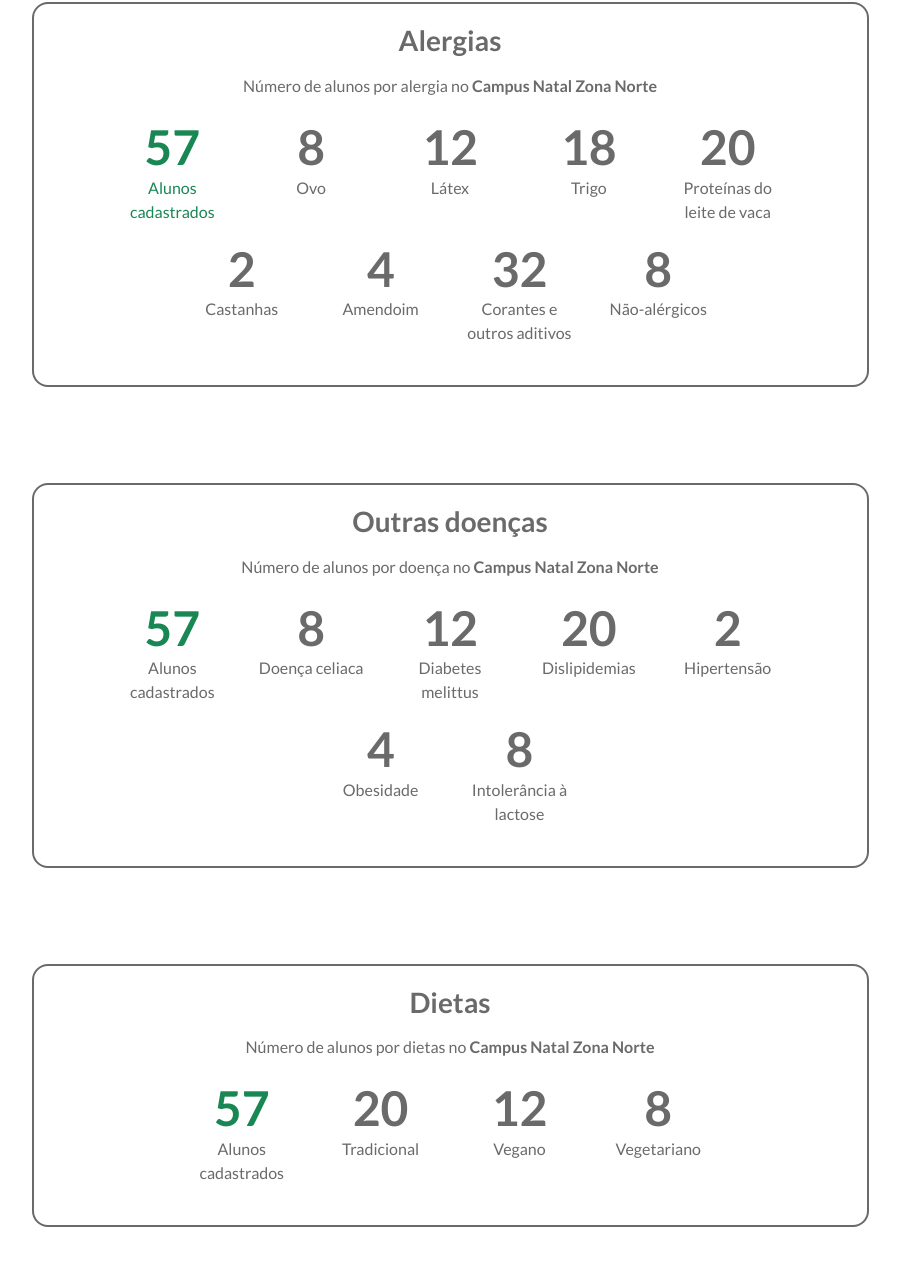
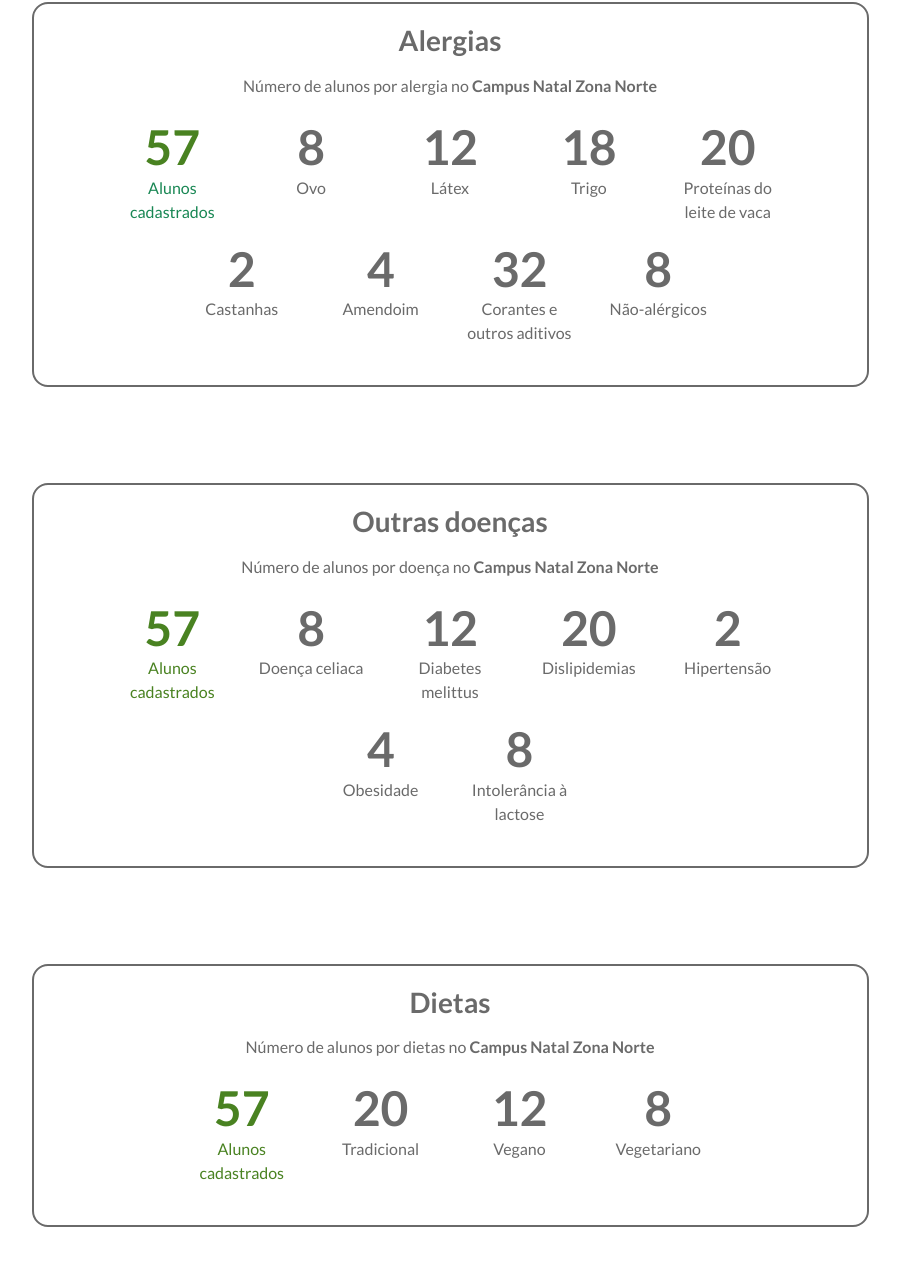
Before and after one commit to letyciap/NutrIF, a CodeIgniter app: page /NutrIF/estatisticas in a window 1280 px wide. Shown: the part 254-1522 px from the top of the page, without its empty margins (190-1090 px from the left). Run offline with CodeIgniter, Linux system fonts and the light colour scheme; data that the repository does not hold is empty; some libraries are stand-ins or nearby versions.

Commit message:
atualizando estatísticas

```diff
--- a/application/views/avaliacoes/estatisticas.php
+++ b/application/views/avaliacoes/estatisticas.php
@@ -88,8 +88,8 @@
       <div class="col-10 mb-4 mx-auto row row-cols-lg-5 row-cols-2 justify-content-center">
 
         <div class="col text-center text-success">
-          <h4 class=" display-5 fw-bold mb-0 text-center">57</h4>
-          <p class=" text-center mx-0 text-success">Alunos cadastrados</p>
+          <h4 class=" display-5 fw-bold mb-0 text-center" style="color:#498221";>57</h4>
+          <p class=" text-center mx-0 text-success" style="color:#498221"; >Alunos cadastrados</p>
         </div>
 
         <div class="col text-center">
@@ -150,8 +150,8 @@
       <div class="col-10 mb-4 mx-auto row row-cols-lg-5 row-cols-2 justify-content-center">
 
         <div class="col text-center text-success">
-          <h4 class="display-5 fw-bold mb-0">57</h4>
-          <p>Alunos cadastrados</p>
+          <h4 class="display-5 fw-bold mb-0" style="color:#498221";>57</h4>
+          <p style="color:#498221";>Alunos cadastrados</p>
         </div>
 
         <div class="col text-center">
@@ -201,8 +201,8 @@
       <div class="col-10 mb-4 mx-auto row row-cols-lg-5 row-cols-2 justify-content-center">
 
         <div class="col text-center text-success">
-          <h4 class="display-5 fw-bold mb-0">57</h4>
-          <p>Alunos cadastrados</p>
+          <h4 class="display-5 fw-bold mb-0" style="color:#498221";>57</h4>
+          <p style="color:#498221";>Alunos cadastrados</p>
         </div>
 
         <div class="col text-center">
@@ -238,7 +238,7 @@
               <select class="form-select form-control"  required>
               <option selected>Lanche</option>
               <option>Almoço</option>
-              <option>Janta</option>
+              <option>Jantar</option>
               </select>
           </div>
         </div>
```
